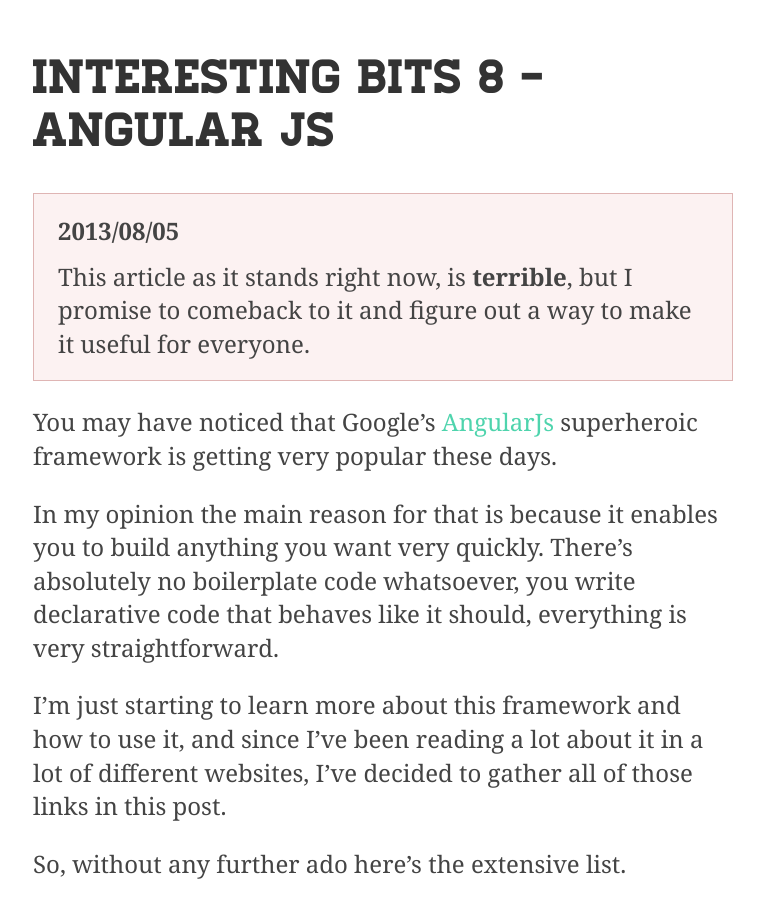
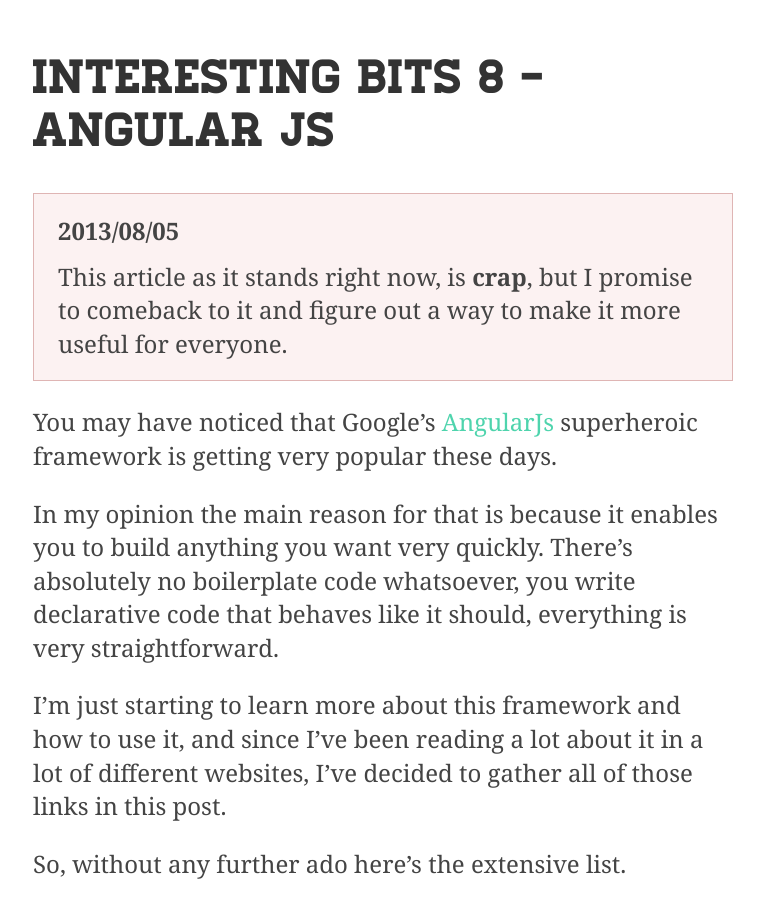
Before and after one commit to rodolfocaldeira/rodolfocaldeira.github.com, a Jekyll site: the page built from _posts/2013-05-24-interesting-bits-8-angularjs.md, in a window 1280 px wide and 900 px high, scrolled down 486 px. Shown: the whole window, without its empty margins (257-1021 px from the left). Built offline with Jekyll 4.4.1, drawn with Linux system fonts in a browser that asks for light colours; some of the changed text lies outside the part shown.

Commit message:
Another entry on the angularjs post.

```diff
--- a/_posts/2013-05-24-interesting-bits-8-angularjs.md
+++ b/_posts/2013-05-24-interesting-bits-8-angularjs.md
@@ -6,7 +6,7 @@
 
 <div class="msg msg--danger">
 	<p><strong>2013/08/05</strong></p>
-	<p>This article as it stands right now, is <strong>terrible</strong>, but I promise to comeback to it and figure out a way to make it useful for everyone.</p>
+	<p>This article as it stands right now, is <strong>crap</strong>, but I promise to comeback to it and figure out a way to make it more useful for everyone.</p>
 </div>
 
 You may have noticed that Google's [AngularJs](http://angularjs.org/) superheroic framework is getting very popular these days.
```
Also changed, not shown: other parts of _posts/2013-05-24-interesting-bits-8-angularjs.md (+1 -0 lines).
